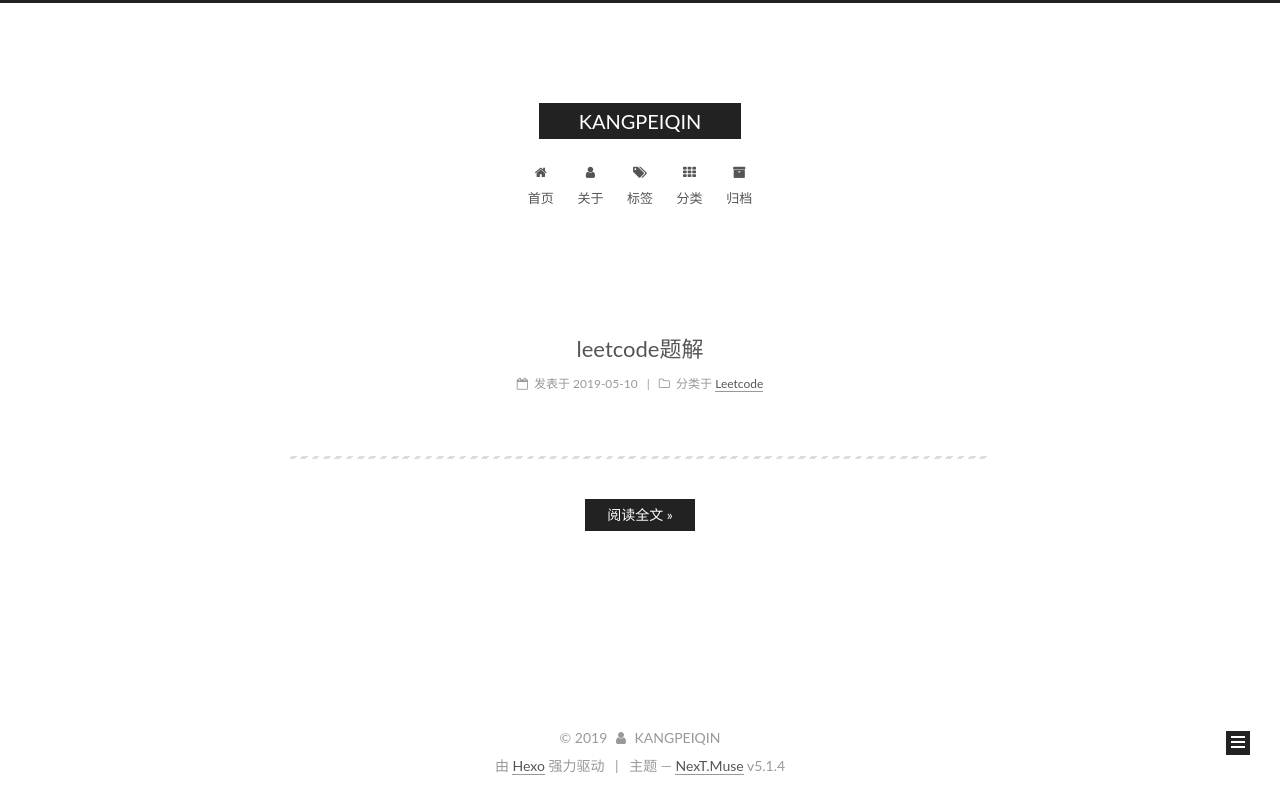
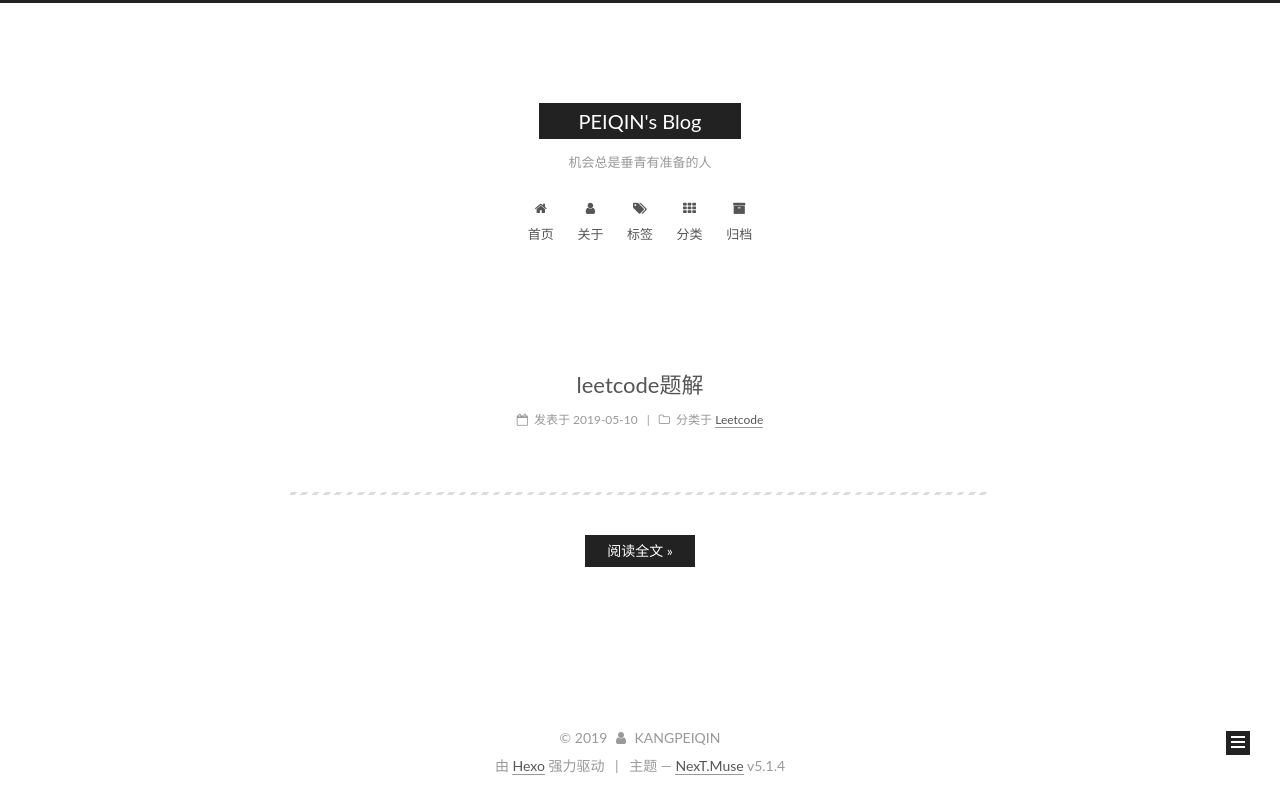
Before and after one commit to kangpeiqin/hexo_blog, a plain HTML site: page index.html in a window 1280 px wide. Drawn offline with Linux system fonts and the light colour scheme.

Commit message:
Site updated: 2019-05-26 19:50:57

```diff
--- a/index.html
+++ b/index.html
@@ -81,13 +81,13 @@
 
 <meta name="description" content="The best preparation for tomorrow is doing your best today.">
 <meta property="og:type" content="website">
-<meta property="og:title" content="KANGPEIQIN">
+<meta property="og:title" content="PEIQIN&#39;s Blog">
 <meta property="og:url" content="http://yoursite.com/index.html">
-<meta property="og:site_name" content="KANGPEIQIN">
+<meta property="og:site_name" content="PEIQIN&#39;s Blog">
 <meta property="og:description" content="The best preparation for tomorrow is doing your best today.">
 <meta property="og:locale" content="zh-Hans">
 <meta name="twitter:card" content="summary">
-<meta name="twitter:title" content="KANGPEIQIN">
+<meta name="twitter:title" content="PEIQIN&#39;s Blog">
 <meta name="twitter:description" content="The best preparation for tomorrow is doing your best today.">
 
 
@@ -124,7 +124,7 @@
 
 
 
-  <title>KANGPEIQIN</title>
+  <title>PEIQIN's Blog</title>
 
 
 
@@ -155,12 +155,12 @@
     <div class="custom-logo-site-title">
       <a href="/" class="brand" rel="start">
         <span class="logo-line-before"><i></i></span>
-        <span class="site-title">KANGPEIQIN</span>
+        <span class="site-title">PEIQIN's Blog</span>
         <span class="logo-line-after"><i></i></span>
       </a>
     </div>
 
-        <p class="site-subtitle"></p>
+        <p class="site-subtitle">机会总是垂青有准备的人</p>
 
   </div>
 
@@ -271,7 +271,7 @@
     </span>
 
     <span hidden itemprop="publisher" itemscope itemtype="http://schema.org/Organization">
-      <meta itemprop="name" content="KANGPEIQIN">
+      <meta itemprop="name" content="PEIQIN's Blog">
     </span>
 
 
```
Also changed, not shown: 2019/05/10/leetcode题解/index.html (+5 -5 lines), about/index.html (+4 -4 lines), archives/2019/05/index.html (+6 -6 lines), archives/2019/index.html (+6 -6 lines), archives/index.html (+6 -6 lines), categories/Leetcode/index.html (+6 -6 lines), categories/index.html (+4 -4 lines), tags/Leetcode/index.html (+6 -6 lines), tags/index.html (+4 -4 lines).
